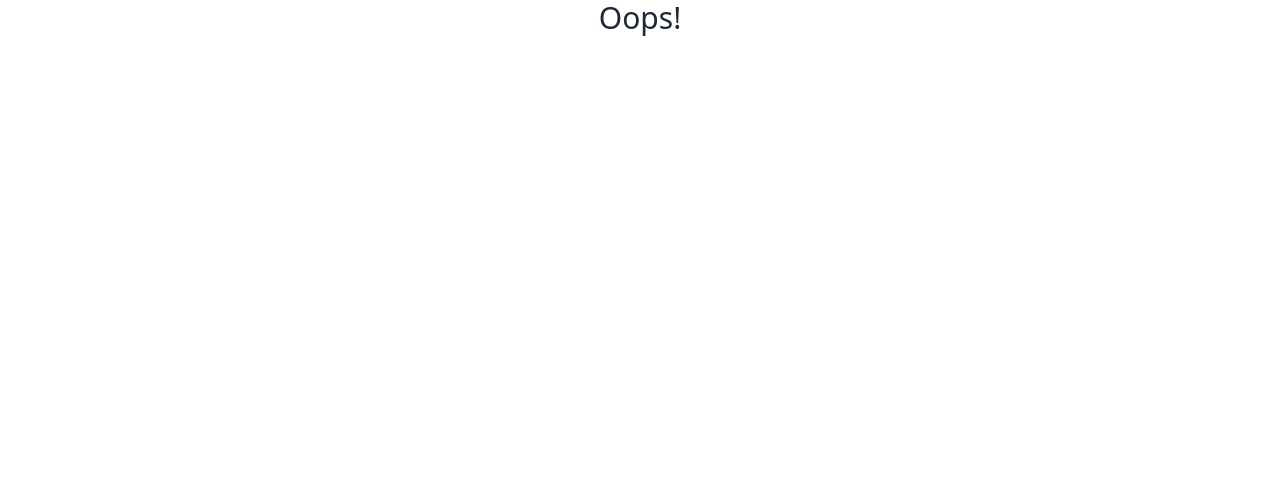
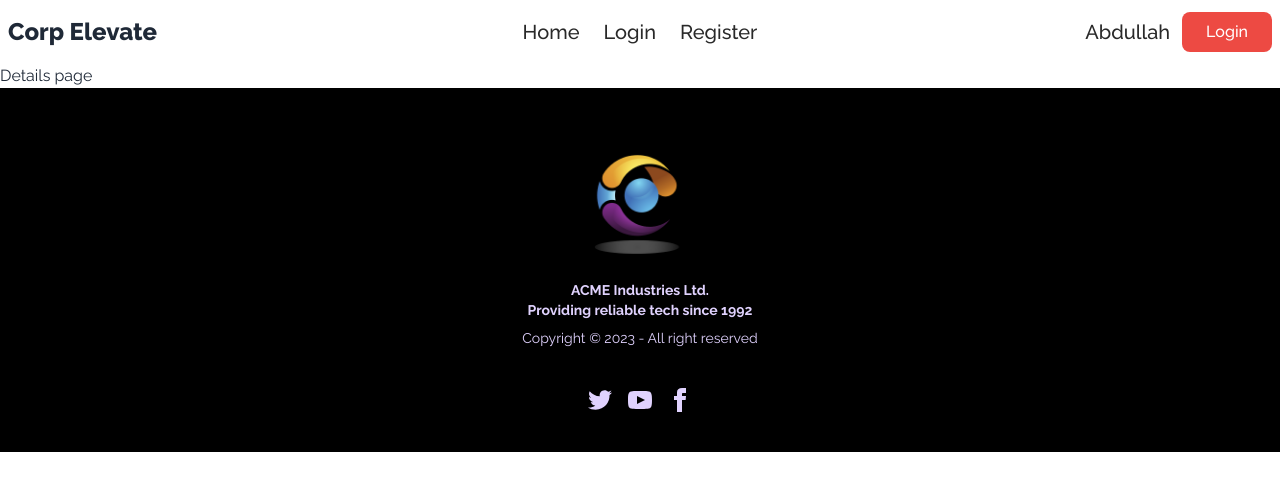
Before and after one commit to aamamun24/corp-elevate-pro, a React (Vite) app: page /event-details/1 in a window 1280 px wide. Before the commit this address had no page. Shown: the top 490 px of the page. Built offline with nearby package versions, Linux system fonts and the light colour scheme.

Commit message:
event section completed

```diff
--- a/src/pages/ErrorPage/ErrorPage.jsx
+++ b/src/pages/ErrorPage/ErrorPage.jsx
@@ -1,7 +1,19 @@
+import { Link } from "react-router-dom";
+
 const ErrorPage = () => {
     return (
-        <div>
-            <h2 className="text-3xl text-center">Oops!</h2>
+        <div className="flex flex-col justify-center items-center h-screen px-8">
+            <div className="text-center max-w-xl text-[#0B0B0B]">
+                <h2 className="text-7xl font-semibold">Oops!</h2>
+                <h4 className="text-3xl font-medium my-4">Error 404 - Page Not Found</h4>
+                <p className="text-xl text-[#0B0B0BB2]">
+                    It looks like you've taken a wrong turn. <br />
+                    The page you're looking for might have been moved, deleted, or it could simply be hiding.
+                </p>
+            </div>
+            <Link to="/">
+                <button className="bg-[#ED4A43] border py-3 px-8 rounded-full text-white font-semibold mt-8">Return to Homepage</button>
+            </Link>
         </div>
     );
 };
--- /dev/null
+++ b/src/pages/EventDetails/EventDetails.jsx
@@ -0,0 +1,9 @@
+const EventDetails = () => {
+    return (
+        <div>
+            <h2>Details page</h2>
+        </div>
+    );
+};
+
+export default EventDetails;
--- a/src/pages/Home/Event.jsx
+++ b/src/pages/Home/Event.jsx
@@ -1,9 +1,19 @@
 import PropTypes from 'prop-types';
+import { Link } from 'react-router-dom';
 
-const Event = ({event}) => {
+const Event = ({ event }) => {
+    const { id, name, image, price, description } = event;
     return (
-        <div>
-
+        <div className='p-5 shadow-md rounded-lg hover:shadow-2xl flex flex-col'>
+            <img className='rounded-lg flex-grow' src={image} alt="" />
+            <h2 className='text-2xl font-semibold mt-4'>{name}</h2>
+            <h4 className='my-4 text-[#ED4A43] text-xl font-semibold pl-4 border-l-4 border-[#ED4A43]'>Price ${price}</h4>
+            <p className='text-lg text-[#292929] text-justify flex-grow'>
+                {description.slice(0, 100)}
+            </p>
+            <Link to={`/event-details/${id}`}>
+                <button className='py-2 px-4 border-2 rounded hover:bg-[#ED4A43] hover:border-2 hover:border-[#ED4A43] text-xl font-semibold hover:text-white text-[#494949] mt-6'>Details</button>
+            </Link>
         </div>
     );
 };
--- a/src/pages/Home/Home.jsx
+++ b/src/pages/Home/Home.jsx
@@ -7,10 +7,18 @@ const Home = () => {
     return (
         <div>
             <Banner></Banner>
-            <div>
-                {
-                    events.map(event => <Event key={event.id} event={event}></Event>)
-                }
+            <div className="my-16 max-w-7xl mx-auto px-5 md:px-8 lg:px-12">
+                <div className="max-w-xl text-center mx-auto mb-8">
+                    <h2 className="text-3xl font-bold">Our Event Services</h2>
+                    <p className="text-[#292929] font-medium mt-4 leading-6">
+                        Corporate event management involves planning and executing various events for businesses and organizations, such as conferences, meetings, product launches, and parties. The goal is to create successful and memorable experiences that align with the organization's objectives.
+                    </p>
+                </div>
+                <div className="grid grid-cols-1 md:grid-cols-2 lg:grid-cols-3 gap-6">
+                    {
+                        events.map(event => <Event key={event.id} event={event}></Event>)
+                    }
+                </div>
             </div>
         </div>
     );
--- a/src/pages/Login/Login.jsx
+++ b/src/pages/Login/Login.jsx
@@ -1,8 +1,29 @@
 const Login = () => {
     return (
-        <div>
-            <h2>Login page</h2>
-        </div>
+        <div className="card flex-shrink-0 w-full max-w-md shadow-2xl bg-base-100 mx-auto my-12">
+                <h2 className="text-3xl font-semibold text-center mt-10">Login your account</h2>
+                <form onSubmit={handleLogin} className="card-body">
+                    <div className="form-control">
+                        <label className="label">
+                            <span className="label-text">Email</span>
+                        </label>
+                        <input type="email" placeholder="Email" name="email" className="input input-bordered" required />
+                    </div>
+                    <div className="form-control">
+                        <label className="label">
+                            <span className="label-text">Password</span>
+                        </label>
+                        <input type="password" name="password" placeholder="Password" className="input input-bordered" required />
+                        <label className="label">
+                            <a href="#" className="label-text-alt link link-hover">Forgot password?</a>
+                        </label>
+                    </div>
+                    <div className="form-control mt-6">
+                        <button className="btn btn-primary">Login</button>
+                    </div>
+                    <p className="text-[#706F6F] font-semibold text-center">Don't Have An Account ? <Link to="/register" className="text-[#F75B5F]">Register</Link></p>
+                </form>
+            </div>
     );
 };
 
--- a/src/pages/Shared/Navbar/Navbar.jsx
+++ b/src/pages/Shared/Navbar/Navbar.jsx
@@ -12,6 +12,26 @@ const Navbar = () => {
                 }
             >
                 Home
+            </NavLink>
+        </li>
+        <li>
+            <NavLink
+                to="/login"
+                className={({ isActive, isPending }) =>
+                    isPending ? "pending" : isActive ? "text-[#ED4A43] underline" : ""
+                }
+            >
+                Login
+            </NavLink>
+        </li>
+        <li>
+            <NavLink
+                to="/register"
+                className={({ isActive, isPending }) =>
+                    isPending ? "pending" : isActive ? "text-[#ED4A43] underline" : ""
+                }
+            >
+                Register
             </NavLink>
         </li>
     </>
@@ -29,7 +49,7 @@ const Navbar = () => {
                 </div>
                 <Link to="/">
                     <div className="flex items-center">
-                        <img className="w-12" src={logo} alt="logo" />
+                        {/* <img className="w-12" src={logo} alt="logo" /> */}
                         <h2 className="text-2xl font-extrabold hover:text-[#ED4A43]">Corp Elevate</h2>
                     </div>
                 </Link>
@@ -42,7 +62,7 @@ const Navbar = () => {
             <div className="navbar-end">
                 <div className="flex gap-3 items-center">
                     <h2 className="text-xl font-medium text-[#292929]">Abdullah</h2>
-                    <img className="w-10 rounded-full" src={logo} />
+                    {/* <img className="w-10 rounded-full" src={logo} /> */}
                     <Link to='/login' className="bg-[#ED4A43] py-2 px-6 rounded-lg text-white font-medium">Login</Link>
                 </div>
             </div>
```
Also changed, not shown: src/routes/Router.jsx (+7 -1 lines).
